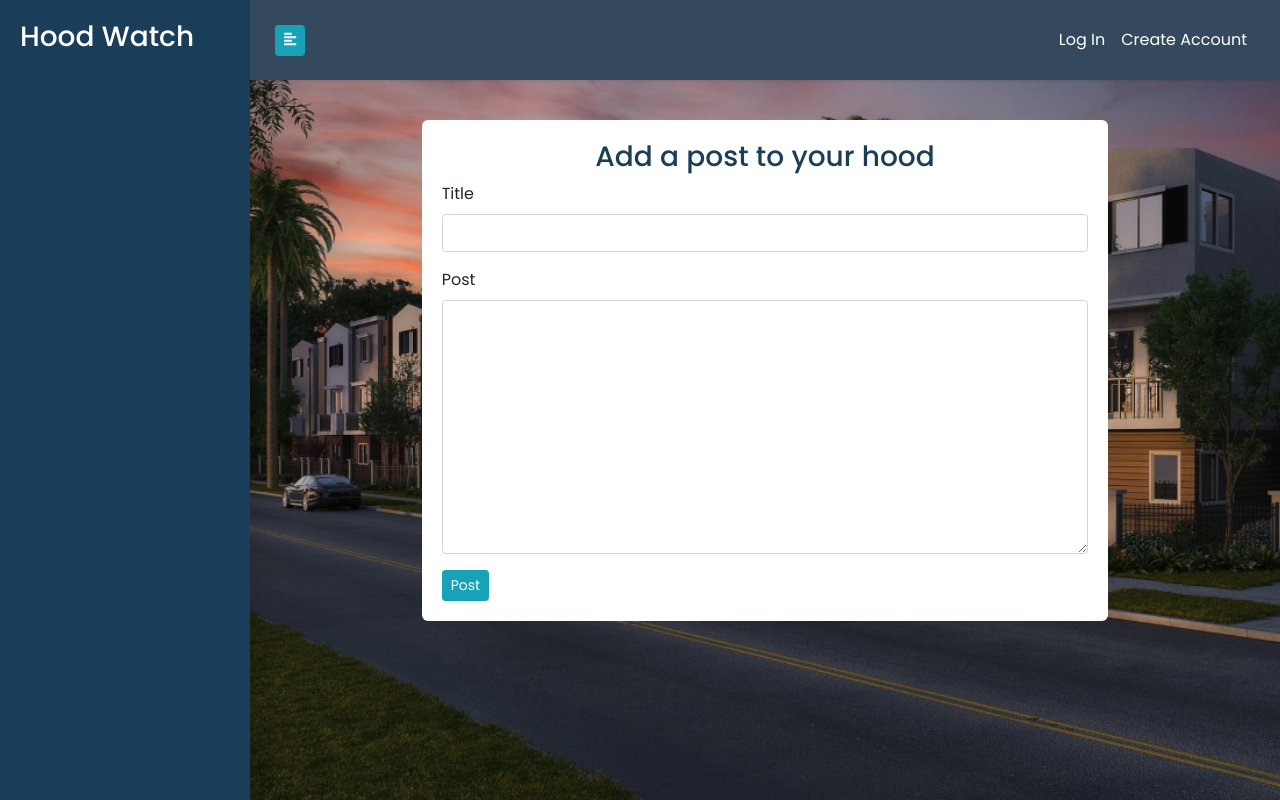
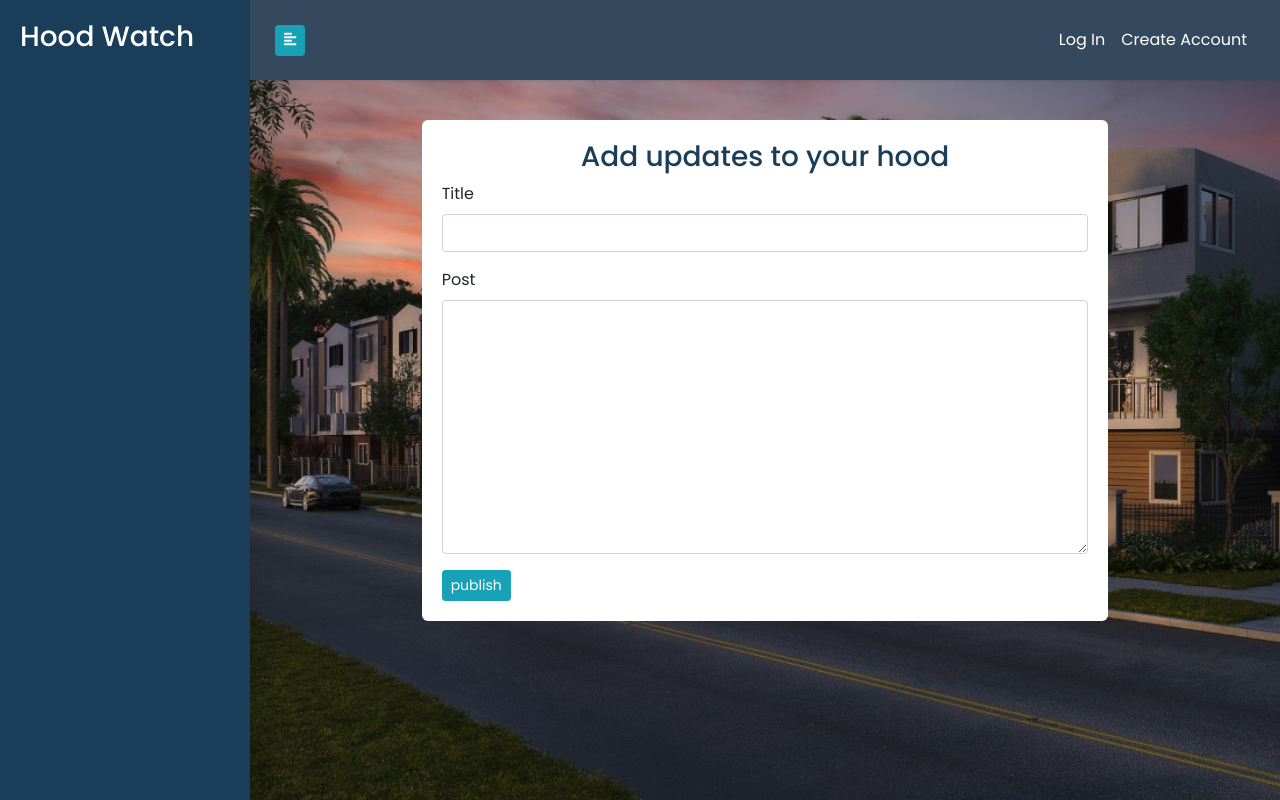
Before and after one commit to dhalianeza/hood, a Django app: template hood/templates/post.html in a window 1280 px wide. Run offline with Django 3.2, Linux system fonts and the light colour scheme; the template is opened without the code that fills it: values that come from a table or form of the project are taken from there, others are empty; some libraries are stand-ins or nearby versions.

Commit message:
sace changes

```diff
--- a/hood/templates/post.html
+++ b/hood/templates/post.html
@@ -5,11 +5,11 @@
     <div class="row">
         <div class="col-md-2"></div>
         <div class="col-md-8 bg-white poster">
-            <h3 class="text-center tt ">Add a post to your hood</h3>
+            <h3 class="text-center tt ">Add updates to your hood</h3>
             <form action="" method="post" novalidate>
                 {% csrf_token %}
                 {{ form|crispy }}
-                <button type="submit" class="btn btn-sm btn-info "> Post</button>
+                <button type="submit" class="btn btn-sm btn-info "> publish</button>
             </form>
         </div>
         <div class="col-md-2"></div>
```
